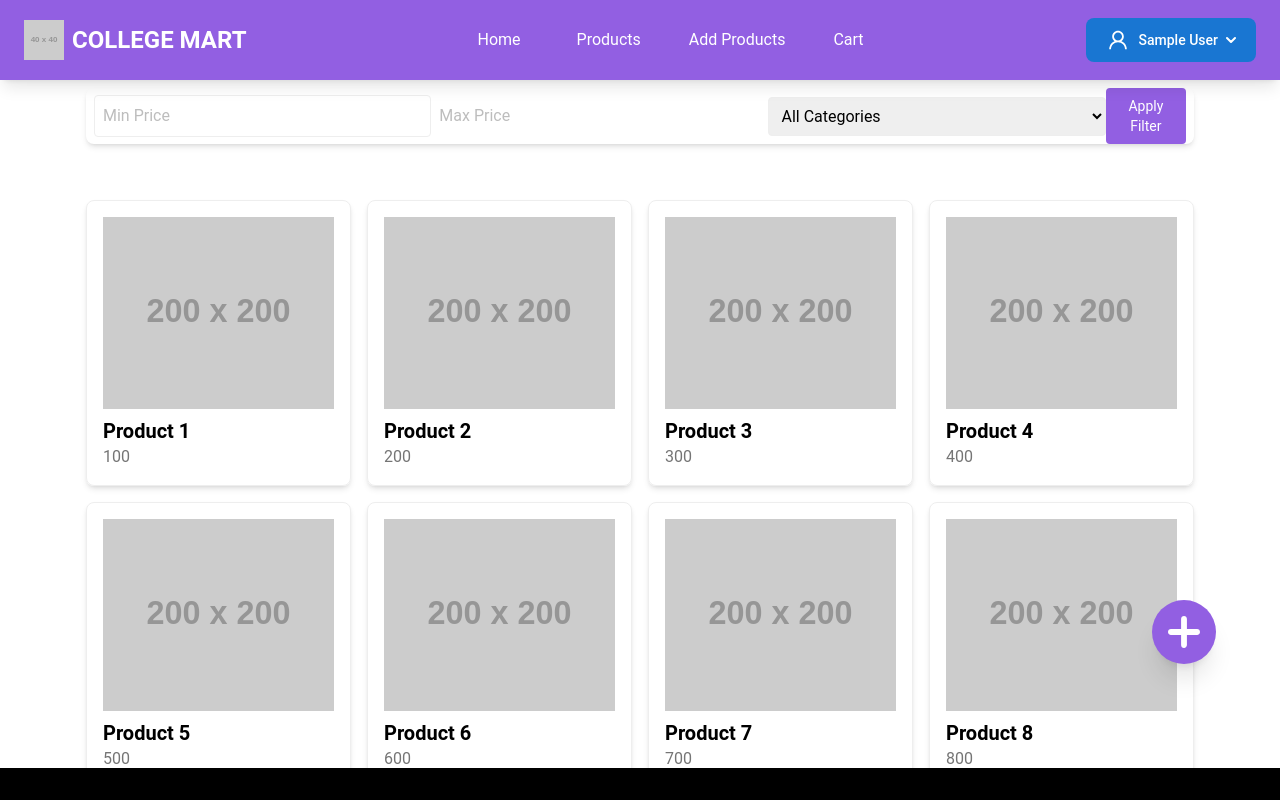
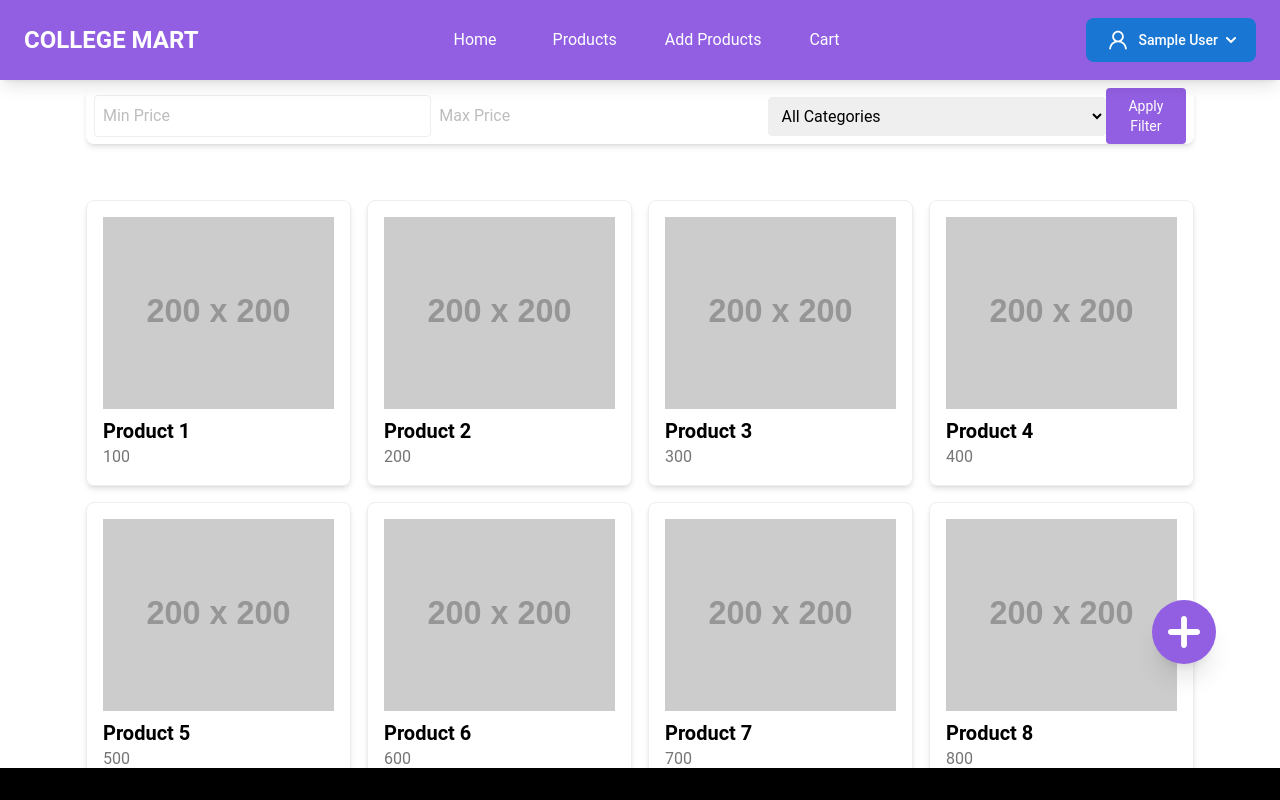
Before and after one commit to kumar1397/College-Mart, a React (Create React App) app: page /home in a window 1280 px wide. Shown: the top 800 px of the page. Built offline with nearby package versions, Linux system fonts and the light colour scheme; sample sign-in values are in the browser's storage; a web font is replaced by a local one.

Commit message:
minorchanges

```diff
--- a/src/components/new-home-page/navbar.jsx
+++ b/src/components/new-home-page/navbar.jsx
@@ -21,11 +21,7 @@ const Navbar = () => {
   return (
     <div className="bg-[#925FE2] shadow-lg flex justify-between z-20 items-center h-20 w-full px-6 text-white fixed">
       <div className="flex items-center space-x-2">
-        <img
-          src="https://via.placeholder.com/40" // Replace with your logo URL
-          alt="Logo"
-          className="h-10 w-10"
-        />
+
         <h1 className="text-2xl font-bold font-sans">COLLEGE MART</h1>
       </div>
 
--- a/src/components/new-home-page/parent.jsx
+++ b/src/components/new-home-page/parent.jsx
@@ -6,7 +6,7 @@ import ProductList from './productlist';
 import Navbar from './navbar';
 import { Link } from 'react-router-dom';
 import { FaPlus } from "react-icons/fa";
-// import "/plus-svgrepo-com.svg"
+
 
 
 function Home02() {
@@ -16,9 +16,9 @@ function Home02() {
       <main className="flex-grow mt-9 ">
         <ProductList />
       </main>
-      <div className='top-[75%] fixed right-16 h-16 w-16 bg-[#925FE2] shadow-xl hover:bg-[#7a4fc2] rounded-full items-center cursor-pointer flex justify-center transition-transform transform hover:scale-90 hover:rotate-45'>
+      <Link to="/home/form" className='top-[75%] fixed right-16 h-16 w-16 bg-[#925FE2] shadow-xl hover:bg-[#7a4fc2] rounded-full items-center cursor-pointer flex justify-center transition-transform transform hover:scale-90 hover:rotate-45'>
         <img src="plus-svgrepo-com.svg" className=' w-8 h-8 object-fill transition-transform duration-300 ease-in-out invert' alt="plus" />
-      </div>
+        </Link>
       <Footer />
     </div>
   );
```
